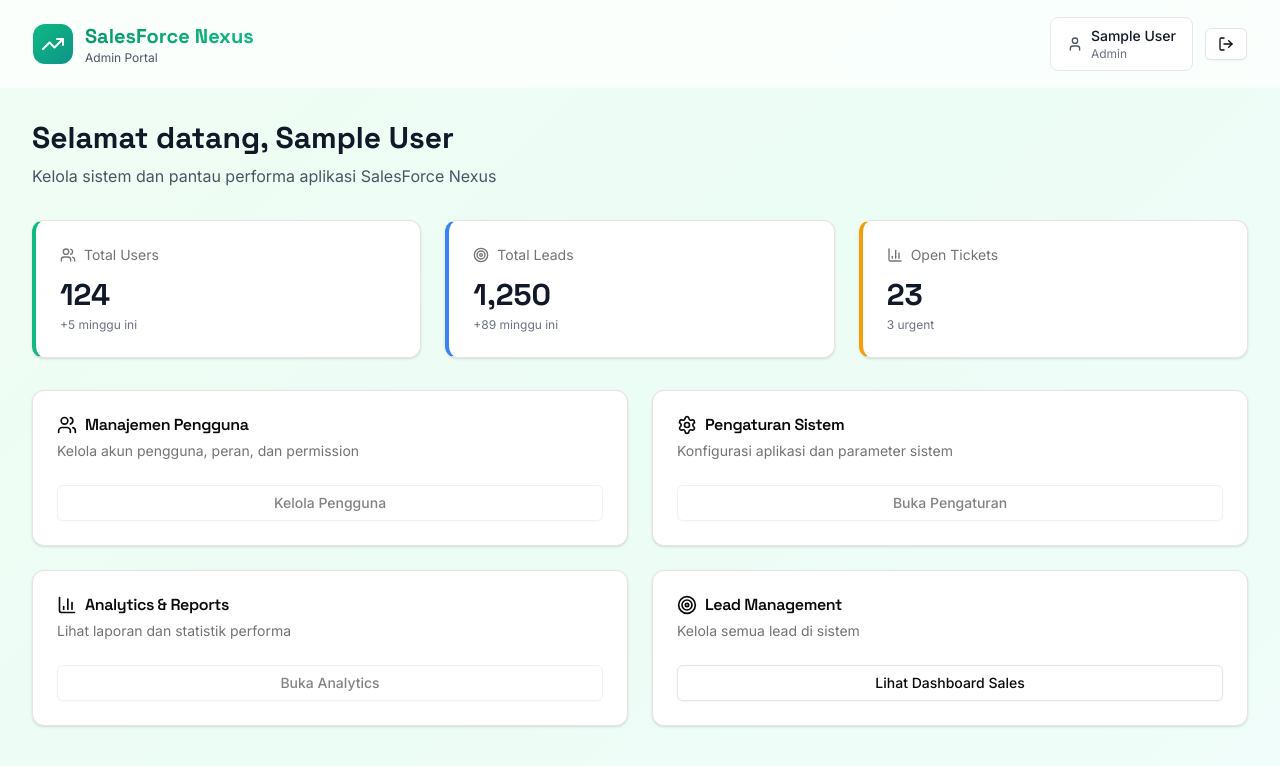
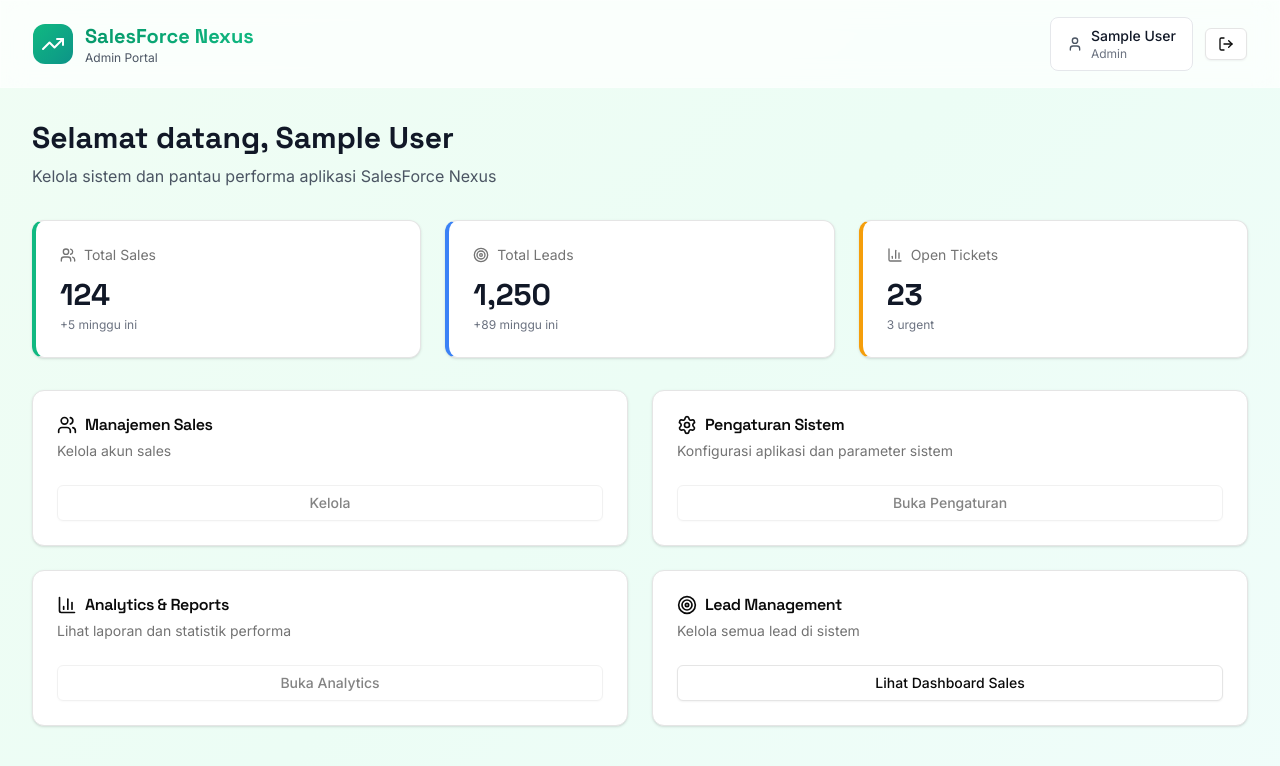
Before and after one commit to DanuRamdhani/sales-force-nexus, a React (Vite) app: page /admin in a window 1280 px wide. Shown: the top 766 px of the page. Built offline with nearby package versions, Linux system fonts and the light colour scheme; sample sign-in values are in the browser's storage.

Commit message:
Update AdmindashboardPage.jsx

```diff
--- a/src/pages/AdmindashboardPage.jsx
+++ b/src/pages/AdmindashboardPage.jsx
@@ -105,7 +105,7 @@
             <CardHeader className="pb-3">
               <CardDescription className="flex items-center gap-2">
                 <Users className="w-4 h-4" />
-                Total Users
+                Total Sales
               </CardDescription>
             </CardHeader>
             <CardContent>
@@ -147,10 +147,10 @@
             <CardHeader>
               <CardTitle className="flex items-center gap-2 heading-font">
                 <Users className="w-5 h-5" />
-                Manajemen Pengguna
+                Manajemen Sales
               </CardTitle>
               <CardDescription>
-                Kelola akun pengguna, peran, dan permission
+                Kelola akun sales
               </CardDescription>
             </CardHeader>
             <CardContent>
@@ -159,7 +159,7 @@
                 className="w-full"
                 disabled
               >
-                Kelola Pengguna
+                Kelola
               </Button>
             </CardContent>
           </Card>
```
